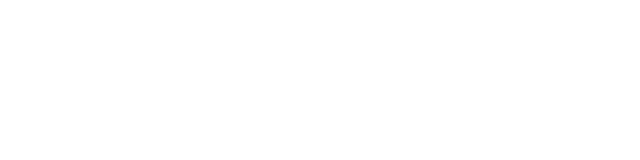
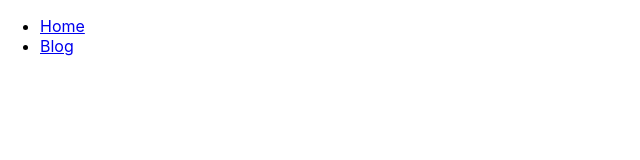
Before and after one commit to ZmCoder2/Social-Collector, a React (Create React App) app in the folder social-collector/: page / in a window 1280 px wide. Before the commit this address had no page. Shown: the top 160 px of the page, without its empty margins (0-640 px from the left). Built offline with nearby package versions, Linux system fonts and the light colour scheme.

Commit message:
navbar showing up

```diff
--- a/social-collector/src/App.js
+++ b/social-collector/src/App.js
@@ -1,6 +1,5 @@
-import React, { useState } from "react";
 import { HashRouter, Routes, Route } from "react-router-dom";
-import Home from '../src/components/Home/home';
+import HomePage from "../src/components/Home/home";
 import Categories from '../src/components/Categories/categories';
 import Profile from '../src/components/Profile/profile';
 import Signup from '../src/components/Signup/signup';
@@ -9,11 +8,12 @@
 import './App.css';
 
 
+
 function App() {
   return (
     <HashRouter basename="/">
     <Routes>
-        <Route path="/home" element={<Home />} />
+        <Route index element={<HomePage />} />
         <Route path="/categories" element={<Categories />} />
         <Route path="/profile" element={<Profile />} />
         <Route path="/signup" element={<Signup />} />
```
